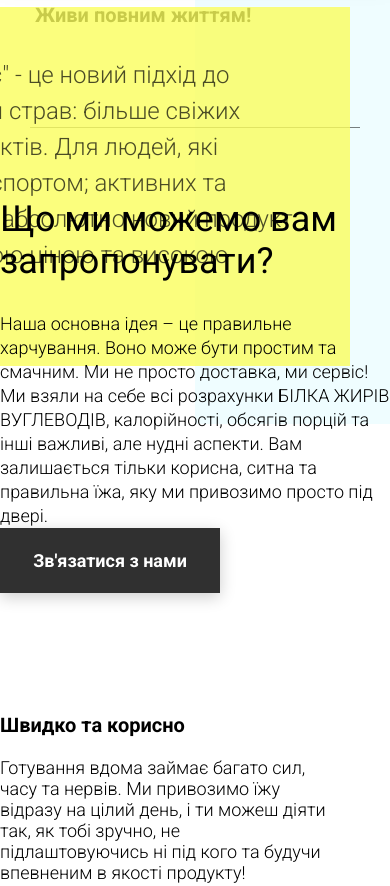
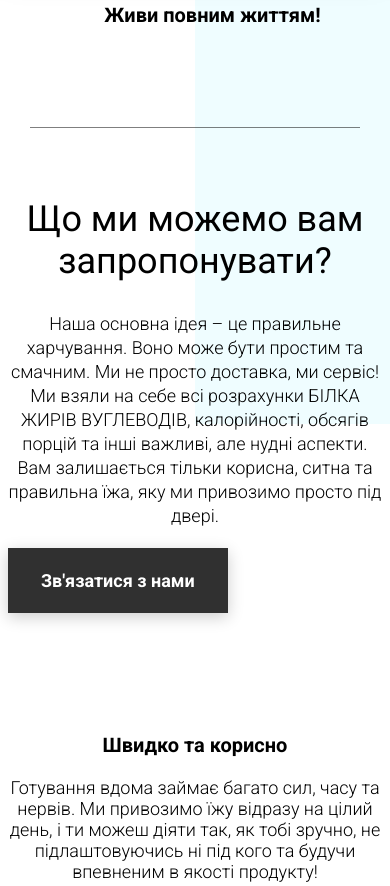
Before and after one commit to mux-mux/food, a website: page index.html in a window 390 px wide. Shown: the part 536-1422 px from the top of the page. Drawn offline with Linux system fonts and the light colour scheme; no server answers.

Commit message:
add responsive offer, promotional, preview sections

```diff
--- a/scss/_base.scss
+++ b/scss/_base.scss
@@ -44,6 +44,7 @@ a {
 
 .container {
   max-width: 1200px;
+  width: 96%;
   margin: 0 auto;
 }
 
--- a/scss/blocks/offer/_offer.scss
+++ b/scss/blocks/offer/_offer.scss
@@ -1,10 +1,12 @@
 .offer {
   padding: 70px 0 100px 0;
   position: relative;
+  text-align: center;
   .container {
     display: flex;
     justify-content: space-between;
     flex-wrap: wrap;
+    gap: 20px;
   }
   .bgc_y {
     position: absolute;
@@ -26,10 +28,10 @@
   &__action {
     display: flex;
     align-items: center;
-    justify-content: flex-end;
+    justify-content: center;
   }
   &__advantages {
-    width: 330px;
+    flex: 1 300px;
     margin-top: 50px;
     h2 {
       font-weight: bold;
--- a/scss/blocks/preview/_preview.scss
+++ b/scss/blocks/preview/_preview.scss
@@ -2,6 +2,7 @@
   padding: 28px 0 100px 0;
   position: relative;
   &__life {
+    text-align: center;
     font-weight: bold;
     font-size: 20px;
     margin-left: 35px;
@@ -33,15 +34,15 @@
   }
   &__descr {
     position: absolute;
-    top: 300px;
-    right: -177px;
-    width: 550px;
-    height: 359px;
+    bottom: 0;
+    left: 0;
+    width: 100%;
+    height: auto;
     background: rgba(251, 254, 93, 0.8);
-    padding: 50px;
-    font-size: 24px;
+    padding: 10px;
+    font-size: 16px;
     font-weight: 300;
-    line-height: 36px;
+    line-height: 20px;
     color: rgba(0, 0, 0, 0.7);
   }
 }
--- a/scss/blocks/promotion/_promotion.scss
+++ b/scss/blocks/promotion/_promotion.scss
@@ -3,6 +3,9 @@
   position: relative;
   .container {
     display: flex;
+    flex-wrap: wrap;
+    justify-content: center;
+    gap: 30px;
   }
   .bgc_y {
     position: absolute;
@@ -14,7 +17,8 @@
     left: 0;
   }
   &__text {
-        width: 50%;
+    flex: 1 350px;
+    text-align: center;
   }
   &__descr {
     margin-top: 40px;
@@ -27,7 +31,6 @@
     }
   }
   &__timer {
-        width: 50%;
     .title {
       text-align: right;
     }
@@ -40,7 +43,7 @@
       &__block {
         width: 102px;
         height: 120px;
-                background: #FFFFFF;
+        background: #ffffff;
         box-shadow: 0px 4px 20px rgba(0, 0, 0, 0.25);
         font-size: 16px;
         font-weight: 300;
```
Also changed, not shown: css/style.css. Lines whose indentation alone changed are shown as unchanged.
